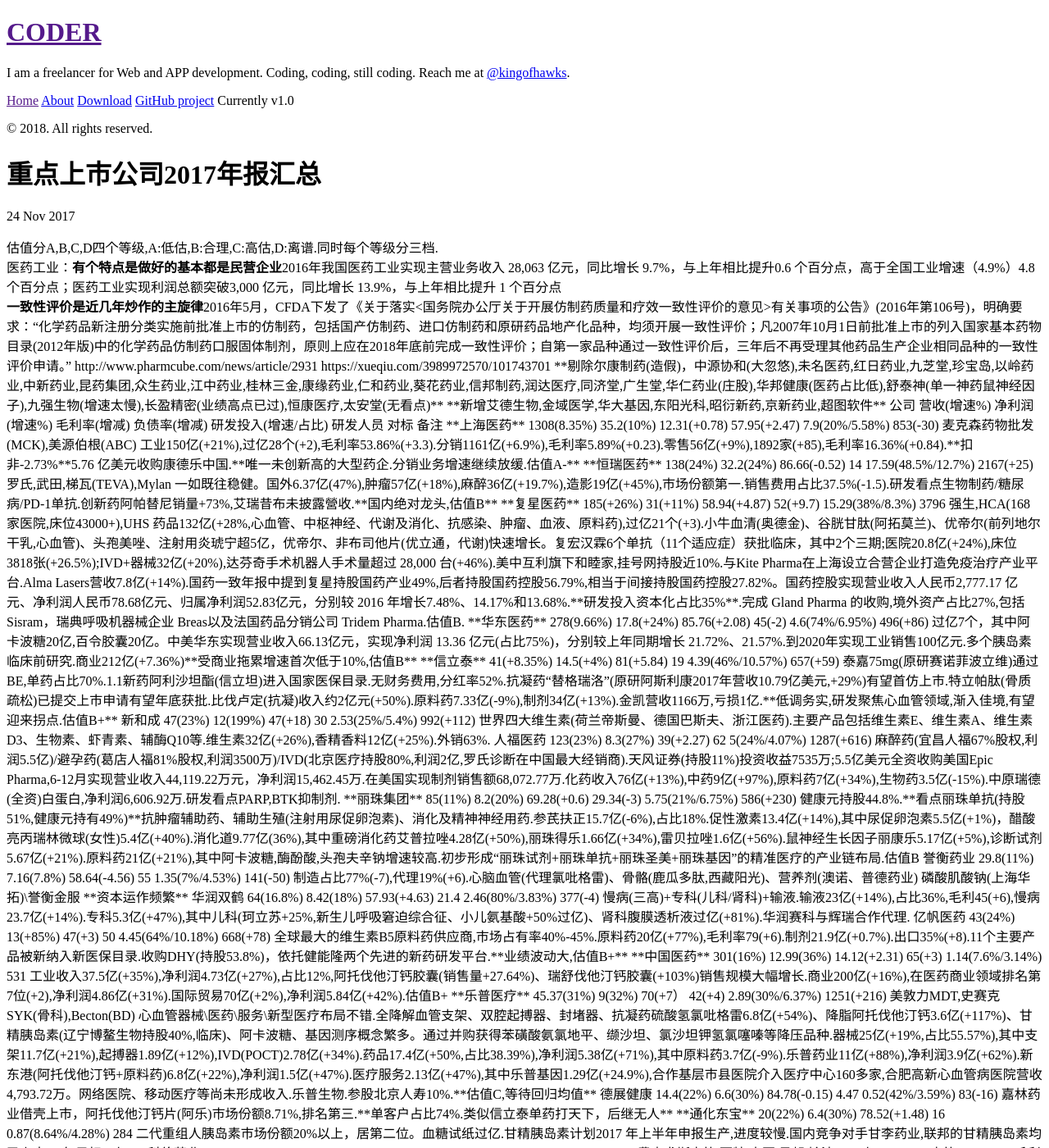
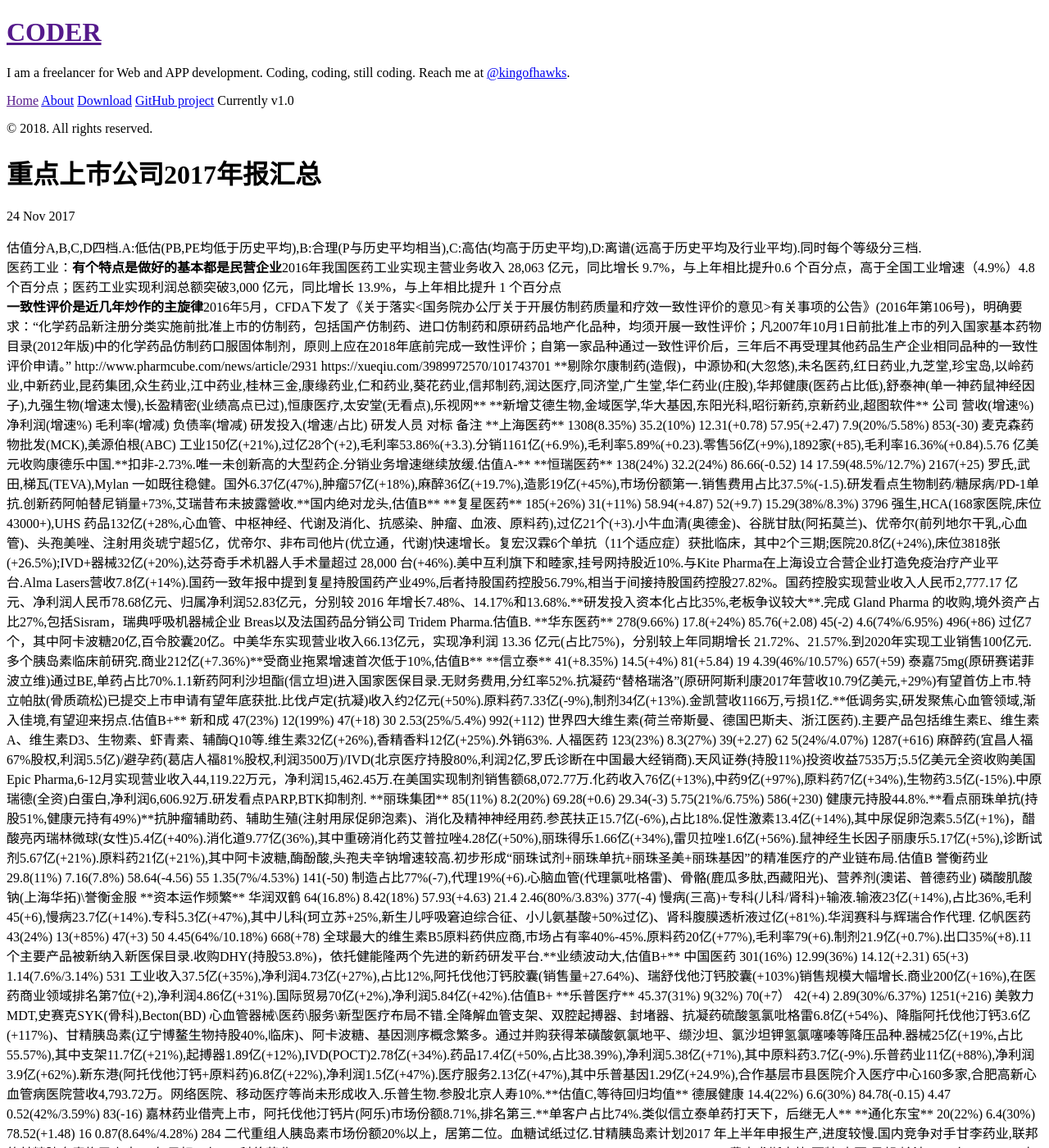
Before and after one commit to kingofhawks/kingofhawks.github.io, a Jekyll site: the page built from _posts/2017-11-24-重点上市公司2017年报汇总.md, in a window 1280 px wide and 1400 px high. Shown: the whole window at 82% size. Built offline with Jekyll 4.4.1, drawn with Linux system fonts in a browser that asks for light colours; our own code applies the rules of GitHub Pages for plain Markdown files; some of the changed text lies outside the part shown.

Commit message:
update post

```diff
--- a/_posts/2017-11-24-重点上市公司2017年报汇总.md
+++ b/_posts/2017-11-24-重点上市公司2017年报汇总.md
@@ -1,14 +1,14 @@
-估值分A,B,C,D四个等级,A:低估,B:合理,C:高估,D:离谱.同时每个等级分三档.
+估值分A,B,C,D四档.A:低估(PB,PE均低于历史平均),B:合理(P与历史平均相当),C:高估(均高于历史平均),D:离谱(远高于历史平均及行业平均).同时每个等级分三档.
 医药工业：**有个特点是做好的基本都是民营企业**2016年我国医药工业实现主营业务收入 28,063 亿元，同比增长 9.7%，与上年相比提升0.6 个百分点，高于全国工业增速（4.9%）4.8个百分点；医药工业实现利润总额突破3,000 亿元，同比增长 13.9%，与上年相比提升 1 个百分点
 **一致性评价是近几年炒作的主旋律**2016年5月，CFDA下发了《关于落实<国务院办公厅关于开展仿制药质量和疗效一致性评价的意见>有关事项的公告》(2016年第106号)，明确要求：“化学药品新注册分类实施前批准上市的仿制药，包括国产仿制药、进口仿制药和原研药品地产化品种，均须开展一致性评价；凡2007年10月1日前批准上市的列入国家基本药物目录(2012年版)中的化学药品仿制药口服固体制剂，原则上应在2018年底前完成一致性评价；自第一家品种通过一致性评价后，三年后不再受理其他药品生产企业相同品种的一致性评价申请。”
 http://www.pharmcube.com/news/article/2931
 https://xueqiu.com/3989972570/101743701
-**剔除尔康制药(造假)，中源协和(大忽悠),未名医药,红日药业,九芝堂,珍宝岛,以岭药业,中新药业,昆药集团,众生药业,江中药业,桂林三金,康缘药业,仁和药业,葵花药业,信邦制药,润达医疗,同济堂,广生堂,华仁药业(庄股),华邦健康(医药占比低),舒泰神(单一神药鼠神经因子),九强生物(增速太慢),长盈精密(业绩高点已过),恒康医疗,太安堂(无看点)**
+**剔除尔康制药(造假)，中源协和(大忽悠),未名医药,红日药业,九芝堂,珍宝岛,以岭药业,中新药业,昆药集团,众生药业,江中药业,桂林三金,康缘药业,仁和药业,葵花药业,信邦制药,润达医疗,同济堂,广生堂,华仁药业(庄股),华邦健康(医药占比低),舒泰神(单一神药鼠神经因子),九强生物(增速太慢),长盈精密(业绩高点已过),恒康医疗,太安堂(无看点),乐视网**
 **新增艾德生物,金域医学,华大基因,东阳光科,昭衍新药,京新药业,超图软件**
 公司          营收(增速%)       净利润(增速%)   毛利率(增减)   负债率(增减)    研发投入(增速/占比)    研发人员   对标 备注
-**上海医药**    1308(8.35%)     35.2(10%)     12.31(+0.78)   57.95(+2.47)   7.9(20%/5.58%)       853(-30)  麦克森药物批发(MCK),美源伯根(ABC)    工业150亿(+21%),过亿28个(+2),毛利率53.86%(+3.3).分销1161亿(+6.9%),毛利率5.89%(+0.23).零售56亿(+9%),1892家(+85),毛利率16.36%(+0.84).**扣非-2.73%**5.76 亿美元收购康德乐中国.**唯一未创新高的大型药企.分销业务增速继续放缓.估值A-**
+**上海医药**    1308(8.35%)     35.2(10%)     12.31(+0.78)   57.95(+2.47)   7.9(20%/5.58%)       853(-30)  麦克森药物批发(MCK),美源伯根(ABC)    工业150亿(+21%),过亿28个(+2),毛利率53.86%(+3.3).分销1161亿(+6.9%),毛利率5.89%(+0.23).零售56亿(+9%),1892家(+85),毛利率16.36%(+0.84).5.76 亿美元收购康德乐中国.**扣非-2.73%.唯一未创新高的大型药企.分销业务增速继续放缓.估值A-**
 **恒瑞医药**    138(24%)         32.2(24%)     86.66(-0.52)   14             17.59(48.5%/12.7%)   2167(+25) 罗氏,武田,梯瓦(TEVA),Mylan    一如既往稳健。国外6.37亿(47%),肿瘤57亿(+18%),麻醉36亿(+19.7%),造影19亿(+45%),市场份额第一.销售费用占比37.5%(-1.5).研发看点生物制药/糖尿病/PD-1单抗.创新药阿帕替尼销量+73%,艾瑞昔布未披露營收.**国内绝对龙头,估值B**
-**复星医药**    185(+26%)        31(+11%)       58.94(+4.87)  52(+9.7)      15.29(38%/8.3%)        3796      强生,HCA(168家医院,床位43000+),UHS    药品132亿(+28%,心血管、中枢神经、代谢及消化、抗感染、肿瘤、血液、原料药),过亿21个(+3).小牛血清(奥德金)、谷胱甘肽(阿拓莫兰)、优帝尔(前列地尔干乳,心血管)、头孢美唑、注射用炎琥宁超5亿，优帝尔、非布司他片(优立通，代谢)快速增长。复宏汉霖6个单抗（11个适应症）获批临床，其中2个三期;医院20.8亿(+24%),床位3818张(+26.5%);IVD+器械32亿(+20%),达芬奇手术机器人手术量超过 28,000 台(+46%).美中互利旗下和睦家,挂号网持股近10%.与Kite Pharma在上海设立合营企业打造免疫治疗产业平台.Alma Lasers营收7.8亿(+14%).国药一致年报中提到复星持股国药产业49%,后者持股国药控股56.79%,相当于间接持股国药控股27.82%。国药控股实现营业收入人民币2,777.17 亿元、净利润人民币78.68亿元、归属净利润52.83亿元，分别较 2016 年增长7.48%、14.17%和13.68%.**研发投入资本化占比35%**.完成 Gland Pharma 的收购,境外资产占比27%,包括Sisram，瑞典呼吸机器械企业 Breas以及法国药品分销公司 Tridem Pharma.估值B.
+**复星医药**    185(+26%)        31(+11%)       58.94(+4.87)  52(+9.7)      15.29(38%/8.3%)        3796      强生,HCA(168家医院,床位43000+),UHS    药品132亿(+28%,心血管、中枢神经、代谢及消化、抗感染、肿瘤、血液、原料药),过亿21个(+3).小牛血清(奥德金)、谷胱甘肽(阿拓莫兰)、优帝尔(前列地尔干乳,心血管)、头孢美唑、注射用炎琥宁超5亿，优帝尔、非布司他片(优立通，代谢)快速增长。复宏汉霖6个单抗（11个适应症）获批临床，其中2个三期;医院20.8亿(+24%),床位3818张(+26.5%);IVD+器械32亿(+20%),达芬奇手术机器人手术量超过 28,000 台(+46%).美中互利旗下和睦家,挂号网持股近10%.与Kite Pharma在上海设立合营企业打造免疫治疗产业平台.Alma Lasers营收7.8亿(+14%).国药一致年报中提到复星持股国药产业49%,后者持股国药控股56.79%,相当于间接持股国药控股27.82%。国药控股实现营业收入人民币2,777.17 亿元、净利润人民币78.68亿元、归属净利润52.83亿元，分别较 2016 年增长7.48%、14.17%和13.68%.**研发投入资本化占比35%,老板争议较大**.完成 Gland Pharma 的收购,境外资产占比27%,包括Sisram，瑞典呼吸机器械企业 Breas以及法国药品分销公司 Tridem Pharma.估值B.
 **华东医药**    278(9.66%)       17.8(+24%)    85.76(+2.08)   45(-2)        4.6(74%/6.95%)       496(+86)        过亿7个，其中阿卡波糖20亿,百令胶囊20亿。中美华东实现营业收入66.13亿元，实现净利润 13.36 亿元(占比75%)，分别较上年同期增长 21.72%、21.57%.到2020年实现工业销售100亿元.多个胰岛素临床前研究.商业212亿(+7.36%)**受商业拖累增速首次低于10%,估值B**
 **信立泰**      41(+8.35%)       14.5(+4%)     81(+5.84)     19             4.39(46%/10.57%)     657(+59)  泰嘉75mg(原研赛诺菲波立维)通过BE,单药占比70%.1.1新药阿利沙坦酯(信立坦)进入国家医保目录.无财务费用,分红率52%.抗凝药“替格瑞洛”(原研阿斯利康2017年营收10.79亿美元,+29%)有望首仿上市.特立帕肽(骨质疏松)已提交上市申请有望年底获批.比伐卢定(抗凝)收入约2亿元(+50%).原料药7.33亿(-9%),制剂34亿(+13%).金凯营收1166万,亏损1亿.**低调务实,研发聚焦心血管领域,渐入佳境,有望迎来拐点.估值B+**
 新和成         47(23%)          12(199%)        47(+18)       30              2.53(25%/5.4%)      992(+112)     世界四大维生素(荷兰帝斯曼、德国巴斯夫、浙江医药).主要产品包括维生素E、维生素A、维生素D3、生物素、虾青素、辅酶Q10等.维生素32亿(+26%),香精香料12亿(+25%).外销63%.
@@ -17,7 +17,7 @@
 誉衡药业       29.8(11%)        7.16(7.8%)     58.64(-4.56)   55             1.35(7%/4.53%)       141(-50)      制造占比77%(-7),代理19%(+6).心脑血管(代理氯吡格雷)、骨骼(鹿瓜多肽,西藏阳光)、营养剂(澳诺、普德药业) 磷酸肌酸钠(上海华拓)\誉衡金服 **资本运作频繁**
 华润双鹤       64(16.8%)        8.42(18%)      57.93(+4.63)    21.4           2.46(80%/3.83%)      377(-4)      慢病(三高)+专科(儿科/肾科)+输液.输液23亿(+14%),占比36%,毛利45(+6),慢病23.7亿(+14%).专科5.3亿(+47%),其中儿科(珂立苏+25%,新生儿呼吸窘迫综合征、小儿氨基酸+50%过亿)、肾科腹膜透析液过亿(+81%).华润赛科与辉瑞合作代理.
 亿帆医药      43(24%)           13(+85%)       47(+3)          50              4.45(64%/10.18%)    668(+78)     全球最大的维生素B5原料药供应商,市场占有率40%-45%.原料药20亿(+77%),毛利率79(+6).制剂21.9亿(+0.7%).出口35%(+8).11个主要产品被新纳入新医保目录.收购DHY(持股53.8%)，依托健能隆两个先进的新药研发平台.**业绩波动大,估值B+**
-**中国医药** 301(16%)          12.99(36%)       14.12(+2.31)    65(+3)          1.14(7.6%/3.14%)   531       工业收入37.5亿(+35%),净利润4.73亿(+27%),占比12%,阿托伐他汀钙胶囊(销售量+27.64%)、瑞舒伐他汀钙胶囊(+103%)销售规模大幅增长.商业200亿(+16%),在医药商业领域排名第7位(+2),净利润4.86亿(+31%).国际贸易70亿(+2%),净利润5.84亿(+42%).估值B+
+中国医药      301(16%)          12.99(36%)       14.12(+2.31)    65(+3)          1.14(7.6%/3.14%)   531       工业收入37.5亿(+35%),净利润4.73亿(+27%),占比12%,阿托伐他汀钙胶囊(销售量+27.64%)、瑞舒伐他汀钙胶囊(+103%)销售规模大幅增长.商业200亿(+16%),在医药商业领域排名第7位(+2),净利润4.86亿(+31%).国际贸易70亿(+2%),净利润5.84亿(+42%).估值B+
 **乐普医疗**   45.37(31%)       9(32%)         70(+7）        42(+4)           2.89(30%/6.37%)     1251(+216)      美敦力MDT,史赛克SYK(骨科),Becton(BD)  心血管器械\医药\服务\新型医疗布局不错.全降解血管支架、双腔起搏器、封堵器、抗凝药硫酸氢氯吡格雷6.8亿(+54%)、降脂阿托伐他汀钙3.6亿(+117%)、甘精胰岛素(辽宁博鳌生物持股40%,临床)、阿卡波糖、基因测序概念繁多。通过并购获得苯磺酸氨氯地平、缬沙坦、氯沙坦钾氢氯噻嗪等降压品种.器械25亿(+19%,占比55.57%),其中支架11.7亿(+21%),起搏器1.89亿(+12%),IVD(POCT)2.78亿(+34%).药品17.4亿(+50%,占比38.39%),净利润5.38亿(+71%),其中原料药3.7亿(-9%).乐普药业11亿(+88%),净利润3.9亿(+62%).新东港(阿托伐他汀钙+原料药)6.8亿(+22%),净利润1.5亿(+47%).医疗服务2.13亿(+47%),其中乐普基因1.29亿(+24.9%),合作基层市县医院介入医疗中心160多家,合肥高新心血管病医院营收4,793.72万。网络医院、移动医疗等尚未形成收入.乐普生物.参股北京人寿10%.**估值C,等待回归均值**
 德展健康        14.4(22%)      6.6(30%)        84.78(-0.15)   4.47           0.52(42%/3.59%)      83(-16)      嘉林药业借壳上市，阿托伐他汀钙片(阿乐)市场份额8.71%,排名第三.**单客户占比74%.类似信立泰单药打天下，后继无人**
 **通化东宝** 20(22%)           6.4(30%)       78.52(+1.48)   16             0.87(8.64%/4.28%)     284  二代重组人胰岛素市场份额20%以上，居第二位。血糖试纸过亿.甘精胰岛素计划2017 年上半年申报生产,进度较慢.国内竞争对手甘李药业,联邦的甘精胰岛素均已上市.17年目标24亿.
@@ -101,7 +101,7 @@
 零售:2017 年药品零售市场销售额为 3987 亿元，同比增长 9.0%，增速下降0.45 个百分点.
 对标CVS,沃尔格林-联合博姿(WBA).DTP 是 Direct to Patient 的缩写，指的是零售药店直接将创新特药销售给患者的模式(http://yao.dxy.cn/article/503302).
 公司            营收           净利润          毛利率          负债率
-**国药一致**    412(0%)        10.57(-11%)   10.77(-0.37)    55.57(-2.6)  两广分销315亿(+1%),利润6.4亿(+6%),毛利率5.51(+0.14),分销自开药房营业收入5.74亿，同比增长34%，其中DTP药房24家，院内合作药房7家，院边药房9家;国大药房(WBA入股40%),共3834家门店(+334家),其中自营2801家(+297),营收100.3亿(+10%),利润2.62亿(+17%),电商业务实现销售2.47亿(+118%),**零售毛利24.62(+0.01),器械收入11.25亿(+65%)**工业投资参股国药致君深圳制药有限公司、国药致君深圳坪山制药有限公司、深圳致君医药贸易有限公司、深圳万乐药业有限公司.相关公司51%股权转让给了现代制药,持有现代制药新发行的股份15.56%.**估值A-,对比零售板块偏低，但增速堪忧**
+**国药一致**    412(0%)        10.57(-11%)   10.77(-0.37)    55.57(-2.6)  两广分销315亿(+1%),利润6.4亿(+6%),毛利率5.51(+0.14),分销自开药房营业收入5.74亿，同比增长34%，其中DTP药房24家，院内合作药房7家，院边药房9家;国大药房(WBA入股40%),共3834家门店(+334家),其中自营2801家(+297),营收100.3亿(+10%),利润2.62亿(+17%),电商业务实现销售2.47亿(+118%),**零售毛利24.62(+0.01)与其他几家差距较大.器械收入11.25亿(+65%)**工业投资参股国药致君深圳制药有限公司、国药致君深圳坪山制药有限公司、深圳致君医药贸易有限公司、深圳万乐药业有限公司.相关公司51%股权转让给了现代制药,持有现代制药新发行的股份15.56%.**估值A-,对比零售板块偏低，但增速堪忧**
 大参林
 一心堂         62(17%)         3.5(2%)        40.64(-0.17)    60（+10）    云贵，川，重等西南区域4085(+589)家直营门店，云南占比接近70%。夫妻离婚.扩张激进，财务费用飙升
 **老百姓**      75(23%)        3.7(25%)      35(-0.75)       62            湖南，安徽，河南，广西，天津，陕西，苏浙，上海等17省门店2434(+657).华中占比39%(-3).估值B-
@@ -124,7 +124,7 @@
 
 金融类
 公司        营收(增速%)       净利润(增速%)   毛利率(增减)   负债率(增减)   总资产(增速)    备注
-中国平安     8908(25%)        891(+42.8%)                  -             6.49万(16.4%)     **金融科技老大**寿险实现归母净利润356亿元(+43.5%),市场份额14.2%(+1.5),个人寿险代理人队伍规模超138万(+24.8%).产险133亿(+5.3%),市场份额第二,占有率22.7%(+1).保险总投资收益率6.0(+0.7%).银行134亿(+2.6%).资产管理159亿(+69.2%),其中信托规模6527亿(-3.6%),净利润39亿(+70.5%).平安证券市场份额2.57%(+0.53),营收89亿(+14%),净利润21亿(-4.2%),平安资产管理规模2.67万亿(+18%),净利润25.8亿(+16%).平安融资租赁营收98亿(+44%),净利润20亿(+47%).金融科技与医疗科技146亿(+136.3%),其中陆金所(持股43.76%,估值达600亿美元)管理资产规模4617亿(+5.3%),实现盈利.平安好医生估值达54亿美元,重组交易的利润108.50亿,已计划港股上市.平安医保科技(估值达88亿美元)及金融壹帐通(估值达74亿美元)均已完成首轮融资.汽车之家(持股47%).
+**中国平安** 8908(25%)        891(+42.8%)                  -             6.49万(16.4%)     **金融科技老大**寿险实现归母净利润356亿元(+43.5%),市场份额14.2%(+1.5),个人寿险代理人队伍规模超138万(+24.8%).产险133亿(+5.3%),市场份额第二,占有率22.7%(+1).保险总投资收益率6.0(+0.7%).银行134亿(+2.6%).资产管理159亿(+69.2%),其中信托规模6527亿(-3.6%),净利润39亿(+70.5%).平安证券市场份额2.57%(+0.53),营收89亿(+14%),净利润21亿(-4.2%),平安资产管理规模2.67万亿(+18%),净利润25.8亿(+16%).平安融资租赁营收98亿(+44%),净利润20亿(+47%).金融科技与医疗科技146亿(+136.3%),其中陆金所(持股43.76%,估值达600亿美元)管理资产规模4617亿(+5.3%),实现盈利.平安好医生估值达54亿美元,重组交易的利润108.50亿,已计划港股上市.平安医保科技(估值达88亿美元)及金融壹帐通(估值达74亿美元)均已完成首轮融资.汽车之家(持股47%).
 
 
 截至2017年，我国证券行业总收入人民币3,113亿元，同比下降5.09%；净利润人民币1,130亿元，同比下降8.47%；净资产收益率6.45%，同比下降1.68个百分点。2017年末，行业总资产人民币6.14万亿元，同比增长6.04%；净资产人民币1.85万亿元，同比增长12.50%；财务杠杆率2.75倍，同比增加0.1倍。2017年末，我国证券公司净资本合计人民币1.58万亿元，同比增长7.48%。我国证券公司整体资产规模稳中有升，资本实力持续增强。131家证券公司中，120家实现盈利。
@@ -142,10 +142,11 @@
 **广发证券** 215(4%)          86(7%)            3569(-1%)      83.79(-9.43)      69(-0.68)    22.49(+1.12) 行业前5.投资银行业务收入27.18亿(-0.74%)；财富管理业务收入80亿元(-10%)；交易及机构客户服务收入31亿(+38%)；投资管理收入70亿(+13.8%).股票基金成交量 10.27万亿，市场份额4.49%(-0.08),行业排名第6位.融资融券余额560亿(+3%)，市场占有率5.46%，行业第五.融资融券利息收入41亿(-2%).广发资管管理资产规模为5233亿(-25%),管理费净收入17亿(-9%).广发基金51.13%股权,公募基金规模合计2800亿(-8%),行业排名第8(+3).收入29.52亿(+19%),净利润9.48亿(+22%).**易方达基金(持股25%),基金规模6076亿(+42%)，剔除货币基金后规模行业第一,营收46亿(+15%),净利润14亿(+4.6%)**.广发信德从事私募股权投资管理业务,收入14.36亿(+133%),净利润9.32亿(+341%).**估值A**
 招商证券      133(14%)        57.8(7%)          2856(17%)     72(-8)            66(+0.32)    18.57(-5.73) 股票基金交易量9.28万亿(-8%),排名第7(+1),市场份额4.01%(+0.13),佣金太高,软件体验差；融资融券余额547亿(+7%),排名第6(+1).资产证券化业务规模排名保持第1；国内股票主承销金额排名第7(+4)；国内债券主承销金额排名第2(+2).资产管理总规模7791亿元(+23%),招商资产营收11.3亿,利润7.18亿.博时基金(持股49%,营收31亿,+28%,利润9.38亿,+40%),资产管理规模7587亿元(+23.68%),非货币基金规模第二.**招商基金**(持股45%,营收27亿,+17%,利润8亿,+27%),资产管理规模5073亿元(+14%)，其中非货币基金规模行业排名第8.招商期货营收3.7亿,利润1.68亿.估值B
 银河         113(-14%)         40(-22%)       2548(3.6%)    80(-13)            62.47(-6.2)    29.38(-5.5) 股票基金交易12.6万亿(-53%),排名第5(-2)，市场份额4.84%.融资融券余额570亿(-23.46%)，市占率5.56%，排名第4(+2).股票质押回购余额494亿元，排名10名(+1).银河金汇受托资产管理规模3,375.32 亿元，较 2016 年末增长 52.4%,第 24 名升至第 13 名.银河期货实现营业收入人民币 8.36 亿元，较 2016 年增加 13.39%.**都没有基金公司,日落西山,估值B-**
+安信信托     55.9(+6.6%)      36.6(+20%)      251(+31%)            -               35.56(+7.29)     信托资产规模 2,325.51 亿
 中航资本      110(+25%)        27.8(+19%)        2344(+46%)    中航租赁(55亿,+34%)、中航信托(营收27亿,+23%,信托资产规模6577亿,净利润16亿)、中航证券(9.6亿,-9%)、中航财务(15亿,+13%)、中航期货、产业投资公司、中航资本国际
-安信信托     55.9(+6.6%)      36.6(+20%)      251(+31%)            -               35.56(+7.29)     信托资产规模 2,325.51 亿
+同花顺      14(-18%)         7.25(-40%)     金融数据服务8.6亿,广告3.15亿,软件销售及维护1.46亿,基金销售0.88亿.iFind金融终端及MindGo量化平台.无财务费用
 东方财富     25.4(8.29%)      6.37(-11%)      310亿(+74%)          -              64.92(+12.47) 东财证券营收14.34亿(+24.87%),净利润6.3亿,经纪业务市场份额为1.98%,排名第17位(+7),融资融券市场份额从去年同期0.45%增长至2017年12月0.96%，市场排名第23位(+26).天天基金8.44亿(-3%),基金销售额为4,124.02亿元(+34.74%).交易软件及Choice数据终端1.69亿(-23%),互联网广告0.79亿(-19%).参股漫道金服,中证信用云.网站实在不好看.无财务费用
-同花顺      14(-18%)         7.25(-40%)     金融数据服务8.6亿,广告3.15亿,软件销售及维护1.46亿,基金销售0.88亿.iFind金融终端及MindGo量化平台.无财务费用.
+
 
 截至 2016 年末，银行业金融机构资产余额 232.25 万亿元，同比增长 16.5%；全年实现净利润 1.65 万亿元，同比增长 3.54%；截至 12 月末，银行业不良贷款率 1.74%，资本利润率13.38%，资本充足率 13.28%。
            营收             利润           总资产(万亿)   资产收益率       不良率            一级资本充足率   净利差      拨备率%
@@ -168,8 +169,9 @@
 房地产签订购销合同是收取部分售房款，其性质是预收货款（或预收定金），这种交易是房地产的销售额.
 等到项目竣工验收后,按照购销合同规定将合格的房屋产品移交给购买方后，方可确认房地产销售收入实现，将“预收帐款”转为实现“经营收入”.
 公司     营收(增速%)      净利润(增速%)   毛利率(增减)     负债率            净负债率(有息负债减去货币资金，除以净资产%)
+**中国建筑**1.05(9.8%)    329(10%)        10.49(+0.38)    估值B
 **万科** 2429(1%)      280(33%)        25.8(+6)       83.98(+3.44)       8.8    新开工面积 3651万平方米(+16.4%),竣工面积 2301万平方米(+2.9%).销售面积3595万平方米，销售金额5298亿元，同比分别增长 30%和45%。2017年全国市场占有率为3.96%，提高0.86个百分点.住宅占比82.7%.万科物业71亿(+67%)
-**保利** 1547.5(25%)    124(0.6%)      28(-4)          75(-1.19)         55.2 销售2101亿(+36%),新开工及竣工面积分别为2039万平米和1461万平，同比分别增长45.4%和4.0%.地产金融板块，房地产基金管理规模已近600亿元；小额贷款业务规模达4.93亿元
+**保利** 1463(-5%)    156(25.8%)      31(+2)          77.28(+2.52)         86.45  销售3092亿(+47%).地产金融板块，房地产基金管理规模785亿元；小额贷款业务规模达4.93亿元.保利物业实现营业收入32.4 亿元，归母净利润 2.3 亿.估值B
 蛇口      754(18%)      122(27%)       29(+7.17)        72(+3.73)     签约销售面积 570万平米(+21%)，签约销售金额 1128亿元(+52%).有部分园区开发和油轮业务,占比9%.邮轮5.9亿(+75%).估值B+
 华夏幸福  538(40%)       64.9(35%)                             产业新城，模式不太懂
 金地     555(69%)        63(97%)         28.73(+0.94)    65.4(-0.61)      销售金额1,006亿元人民币，销售面积658万平方米，同比分别增长63%和48%,行业销售排名上升一位至第 12 位.总土地储备约2,950 万平方米，权益土地储备约 1,500 万平方米.新开工面积约 670 万平方米，竣工面积约 640 万平方米，同比上年分别增长65%和 36%.
@@ -179,7 +181,7 @@
 海澜之家  182(7%)        33(6.6%)         39.63(-0.25)  门店总数 5792 家(+549),自营产品31%(+5),无财务费用.腾讯以10.48元入股5.31%
 栖霞建设  雄安概念,持有河北银行1.85亿股.地产业务每况愈下,以无锡项目为主.
 老板电器  58(27%)         12(45%)          58(-0.75)      36    高端厨电,油烟机、燃气灶、消毒柜,连续多年强劲增长**增速下滑明显,估值B**
-索菲亚    61(36%)         9(36%)          38(+1.59)       37(-)  **全屋定制龙头,行业仍在快速增长,产品线布局最完整,估值B+,建立观察仓位**家具,衣柜专卖店超过2200家,合计3035家.衣柜51亿(+31%),占比84%(-3%).司米橱柜5.9亿(+43%,亏损3742万),家具2.87亿(+80%).索菲亚华鹤门业(持股51%)双品牌米兰纳\华鹤木门营收0.73亿,亏损1949万.宁基智能营收7541万.成立恒大索菲亚(持股60%)合资公司进入精装领域(在建).****对标宜家\日本宜得利\韩国汉森等.http://www.jiemian.com/article/1429783.html
+**索菲亚**61(36%)         9(36%)          38(+1.59)       37(-)  **全屋定制龙头,行业仍在快速增长,产品线布局最完整,估值B+,建立观察仓位**家具,衣柜专卖店超过2200家,合计3035家.衣柜51亿(+31%),占比84%(-3%).司米橱柜5.9亿(+43%,亏损3742万),家具2.87亿(+80%).索菲亚华鹤门业(持股51%)双品牌米兰纳\华鹤木门营收0.73亿,亏损1949万.宁基智能营收7541万.成立恒大索菲亚(持股60%)合资公司进入精装领域(在建).****对标宜家\日本宜得利\韩国汉森等.http://www.jiemian.com/article/1429783.html
 好莱客    18.6(30%)       3.48(38%)       39.83(-0.02)    18(-8)  衣柜为主,橱柜和木门2018年上市.经销商数量逾 1,000 个，经销商门店数量逾 1,500 家.估值A.
 志邦股份  21(37%)         2.34(31%)        35.63(-2)      35(-17)  衣柜2.24亿(+146%),毛利26(+6.53).从橱柜发展到全屋定制.经销商合计 1400 家，店面 1730 家.估值B.
 金牌橱柜  14(31%)         1.66(73%)        37.97(+1.42)   专卖店超 1130 家（含在建）、桔家衣柜专卖店超 120 家（含在建）；店面总数突破 1200 家.衣柜首年上市实现营收2377亿.估值B-.
```
Also changed, not shown: other parts of _posts/2017-11-24-重点上市公司2017年报汇总.md (+11 -10 lines).
